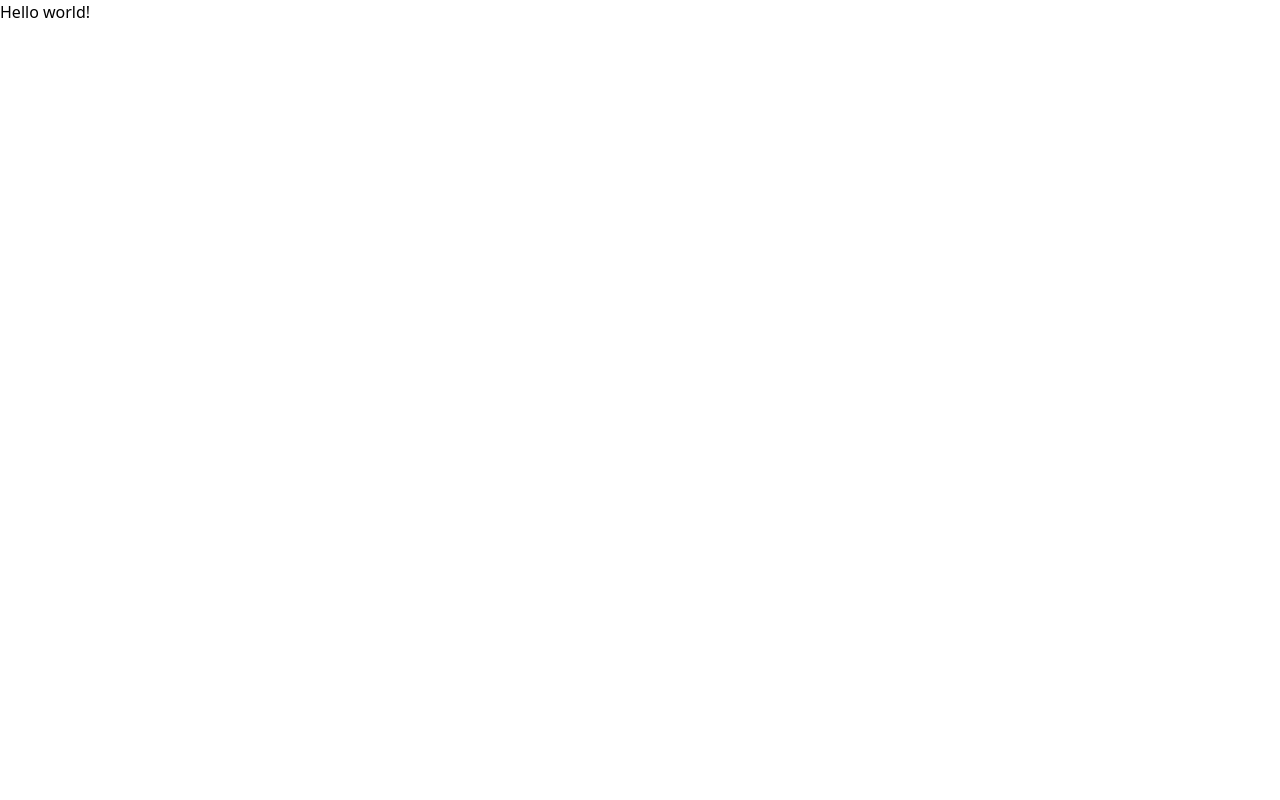
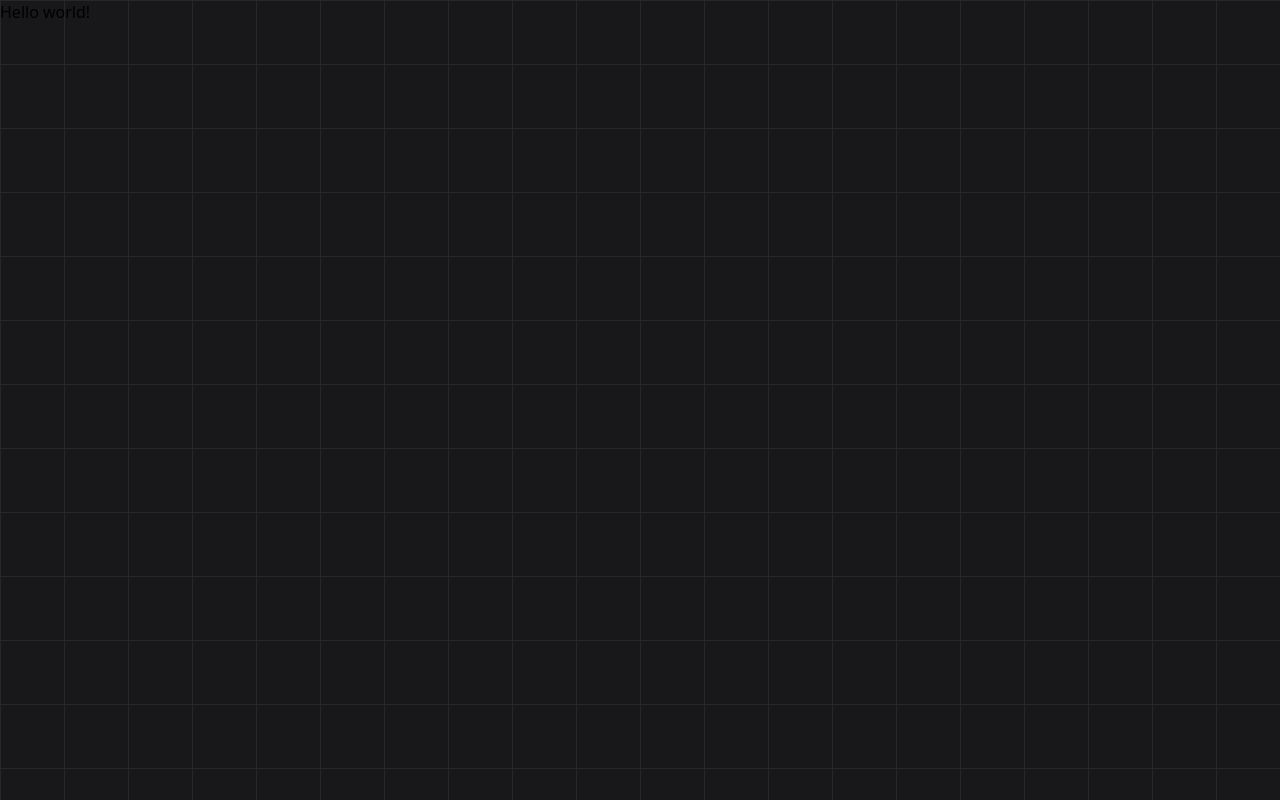
Before and after one commit to robiuzzaman4/v0-stickynotes, a React (Vite) app: page / in a window 1280 px wide. Built offline with nearby package versions, Linux system fonts and the light colour scheme.

Commit message:
feat: setup background color and grids

```diff
--- a/index.html
+++ b/index.html
@@ -6,7 +6,7 @@
     <meta name="viewport" content="width=device-width, initial-scale=1.0" />
     <title>Sticky Notes</title>
   </head>
-  <body>
+  <body class="">
     <div id="root"></div>
     <script type="module" src="/src/main.tsx"></script>
   </body>
--- a/src/index.css
+++ b/src/index.css
@@ -1,3 +1,15 @@
 @tailwind base;
 @tailwind components;
 @tailwind utilities;
+
+@layer base {
+  body {
+    background-color: #18181b;
+    background-image: linear-gradient(#27272a 0.05em, transparent 0.05em),
+      linear-gradient(90deg, #27272a 0.05em, transparent 0.05em);
+    background-size: 4em 4em;
+    min-height: 100vh;
+    position: relative;
+    overflow: auto;
+  }
+}
```
